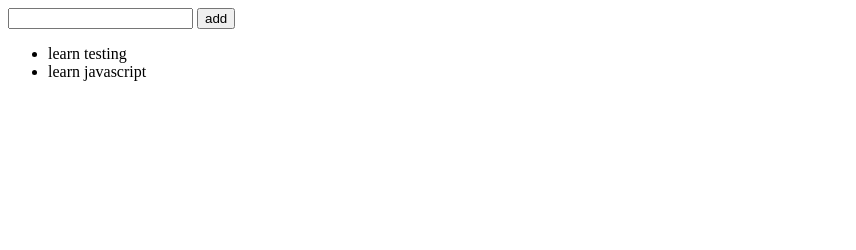
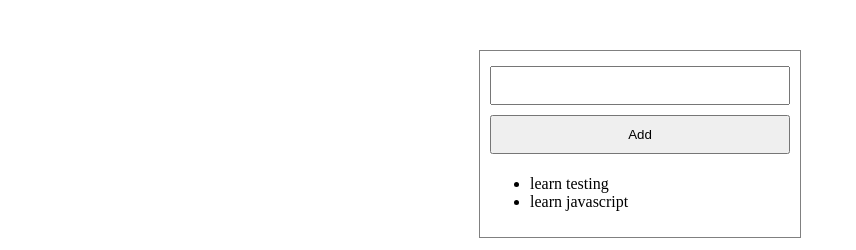
Before and after one commit to jecfish/js-testing, a plain HTML site: page native.1/index.html in a window 1280 px wide. Shown: the whole page, without its empty margins (0-856 px from the left). Drawn offline with Linux system fonts and the light colour scheme.

Commit message:
add simple styles

```diff
--- /dev/null
+++ b/angular.1/styles.css
@@ -0,0 +1,19 @@
+div {
+    display: flex;
+    flex-direction: column;
+    padding: 10px;
+    max-width: 300px;
+    border: 1px solid grey;
+    margin: 0 auto;
+    margin-top: 50px;
+}
+
+input {
+    padding: 10px;
+    margin: 5px 0px;
+}
+
+button {
+    padding: 10px;
+    margin: 5px 0px;
+}
--- a/angular.1/task.component.js
+++ b/angular.1/task.component.js
@@ -18,6 +18,7 @@ function TaskController() {
 // component
 myApp.component('task', {
     template: ' \
+        <div> \
             <input type="text" ng-model="$ctrl.newTask"> \
             <button ng-click="$ctrl.addTask($ctrl.newTask)">Add</button> \
             <ul> \
@@ -25,6 +26,7 @@ myApp.component('task', {
                 {{ task }} \
             </li> \
             </ul> \
+        </div> \
     ',
     controller: TaskController
 });
--- /dev/null
+++ b/angular.2/styles.css
@@ -0,0 +1,19 @@
+div {
+    display: flex;
+    flex-direction: column;
+    padding: 10px;
+    max-width: 300px;
+    border: 1px solid grey;
+    margin: 0 auto;
+    margin-top: 50px;
+}
+
+input {
+    padding: 10px;
+    margin: 5px 0px;
+}
+
+button {
+    padding: 10px;
+    margin: 5px 0px;
+}
--- a/angular.2/task.component.js
+++ b/angular.2/task.component.js
@@ -26,6 +26,7 @@ function TaskController(TaskService) {
 // component
 myApp.component('task', {
     template: ' \
+        <div> \
             <input type="text" ng-model="$ctrl.newTask"> \
             <button ng-click="$ctrl.addTask($ctrl.newTask)">Add</button> \
             <ul> \
@@ -33,6 +34,7 @@ myApp.component('task', {
                 {{ task }} \
             </li> \
             </ul> \
+        </div> \
     ',
     controller: TaskController
 });
--- a/native.1/index.html
+++ b/native.1/index.html
@@ -4,16 +4,19 @@
 <head>
     <meta charset="UTF-8">
     <title>Native</title>
+    <link rel="stylesheet" href="styles.css">
 </head>
 
 <body>
-    <input type="text" id="task">
-    <button id="add-btn" onclick="addTask()">add</button>
+    <div>
+        <input type="text" id="task">
+        <button id="add-btn" onclick="addTask()">Add</button>
 
-    <ul id="task-list">
-        <li>learn testing</li>
-        <li>learn javascript</li>
-    </ul>
+        <ul id="task-list">
+            <li>learn testing</li>
+            <li>learn javascript</li>
+        </ul>
+    </div>
 
     <script src="app.js"></script>
 </body>
--- /dev/null
+++ b/native.1/styles.css
@@ -0,0 +1,19 @@
+div {
+    display: flex;
+    flex-direction: column;
+    padding: 10px;
+    max-width: 300px;
+    border: 1px solid grey;
+    margin: 0 auto;
+    margin-top: 50px;
+}
+
+input {
+    padding: 10px;
+    margin: 5px 0px;
+}
+
+button {
+    padding: 10px;
+    margin: 5px 0px;
+}
--- /dev/null
+++ b/native.2/styles.css
@@ -0,0 +1,19 @@
+div {
+    display: flex;
+    flex-direction: column;
+    padding: 10px;
+    max-width: 300px;
+    border: 1px solid grey;
+    margin: 0 auto;
+    margin-top: 50px;
+}
+
+input {
+    padding: 10px;
+    margin: 5px 0px;
+}
+
+button {
+    padding: 10px;
+    margin: 5px 0px;
+}
```
Also changed, not shown: angular.1/index.html (+1 -0 lines), angular.2/index.html (+1 -0 lines), native.2/index.html (+9 -6 lines). Lines whose indentation alone changed are shown as unchanged.
